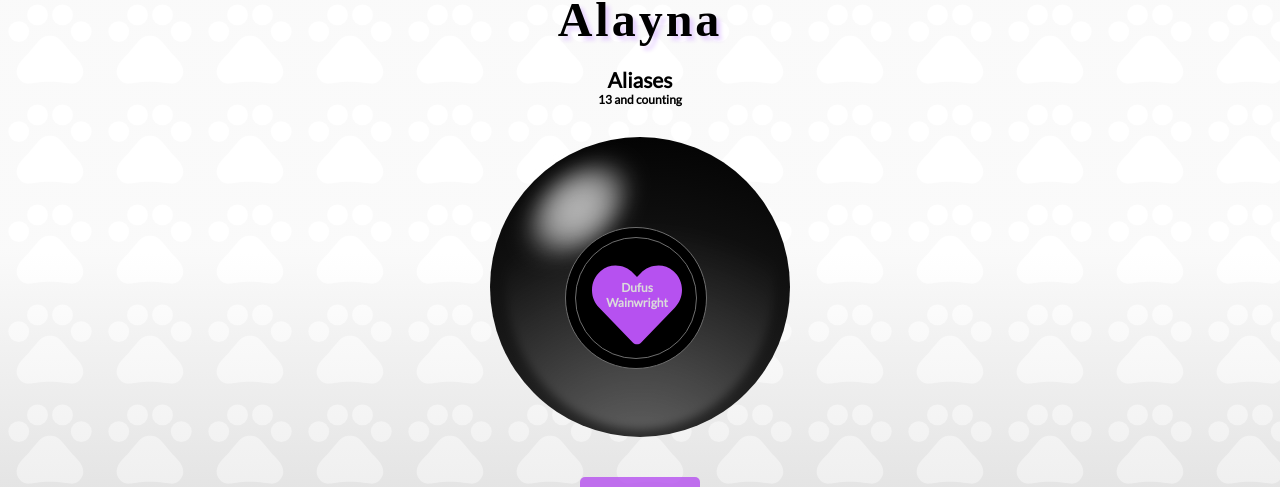
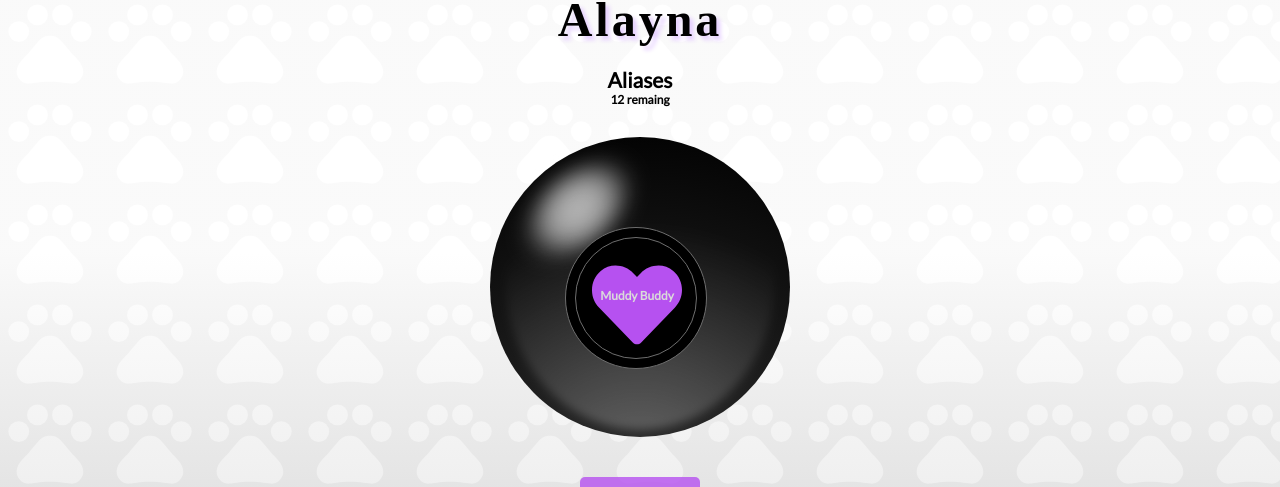
Before and after one commit to JGore99/alayna-obsessed, a React (Create React App) app: page /aliases in a window 1280 px wide. Both pictures are taken after a click on the button "Click". Shown: the part 108-595 px from the top of the page. Built offline with nearby package versions, Linux system fonts and the light colour scheme; a web font is replaced by a local one.

Commit message:
eliminate duplicates in random alias display, and add counter

```diff
--- a/src/pages/Aliases/Aliases.jsx
+++ b/src/pages/Aliases/Aliases.jsx
@@ -5,32 +5,45 @@ import { FaHeart } from 'react-icons/fa'
 
 const Aliases = () => {
 
-  const [currentAlias, setCurrentAlias] = useState(0)
+  const [currentAlias, setCurrentAlias] = useState()
+  const [remainingAliases, setremainingAliases] = useState([...AliasList])
   const [showHeart, setShowHeart] = useState(false)
   const [showInstructions, setshowInstructions] = useState(true)
+  const [disabled, setDisabled] = useState()
 
-  const transition = () => {
+  const showAlias = () => {
+    setCurrentAlias(0)
     setShowHeart(false)
     setshowInstructions(false)
-    setCurrentAlias(0)
-    setTimeout(() => {  setShowHeart(true); setCurrentAlias(AliasList[Math.floor(Math.random() * AliasList.length)])}, 200)
+    let newCurrentAlias = remainingAliases[Math.floor(Math.random() * remainingAliases.length)]
+    setCurrentAlias(newCurrentAlias)
+    let updatedAliases = remainingAliases.filter(remainingAlias => remainingAlias.id !== newCurrentAlias.id)
+    setremainingAliases(updatedAliases)
+    console.log("remainingAliases", remainingAliases)
+    console.log("length", remainingAliases.length)
+    setTimeout(() => {
+      setShowHeart(true)}, 400)
+    setDisabled(remainingAliases.length === 1 ? true : false)
   }
 
   return (
     <div className={`${styles.aliasesContainer}`}>
       <h1 className='pageTitle'>Aliases</h1>
-      <h3>{AliasList.length} and counting</h3>
+      <h3>{remainingAliases.length} remaing</h3>
+      {disabled && <h3>That's all of them, for now.</h3>}
       <div className={`${styles.eightBallContainer}`}>
-        <div className={`${styles.eightBallOutter}`}
+      <button className={`${styles.eightBallButton}`}
+          disabled={disabled}
           onClick={() =>{
-            transition()
+            showAlias()
           }}
-        >
+      ></button>
+        <div className={`${styles.eightBallOutter}`}>
           <div className={`${styles.eightBallRing}`}>
             <div className={`${styles.eightBallInner}`}>
               <div className={`${styles.heartContainer}`}>
                 {showInstructions && <h5 className={`${styles.aliasInstruct}`}>Click to see a nickname</h5>}
-                {currentAlias !== 0 && <h5 className={`${styles.alias}`}>{`${currentAlias.name}`}</h5> }
+                {showHeart && <h5 className={`${styles.alias}`}>{`${currentAlias.name}`}</h5> }
                 {showHeart && <FaHeart className={`${styles.heart}`} ></FaHeart>}
               </div>
             </div>
@@ -38,8 +51,9 @@ const Aliases = () => {
         </div>
       </div>
       <button
-          onClick={() =>{
-            transition()
+        disabled={disabled}
+        onClick={() =>{
+          showAlias()
           }}
         >Click</button>
     </div>
--- a/src/pages/Aliases/Aliases.module.css
+++ b/src/pages/Aliases/Aliases.module.css
@@ -12,6 +12,25 @@
   margin: 3rem;
   perspective: 1200px;
   perspective-origin: 50% 50%;
+  position: relative;
+  z-index: 1;
+}
+
+.eightBallButton {
+  width: 100%;
+  height: 100%;
+  position: absolute;
+  top: 0;
+  left: 0;
+  z-index: 0;
+  border-radius: 50%;
+  padding: 0;
+  margin: 0;
+  opacity: 0;
+}
+
+.eightBallButton:hover {
+  transform: none;
 }
 
 .eightBallOutter {
@@ -23,6 +42,7 @@
   position: relative;
   background: radial-gradient(circle at 50% 120%, #323232, #0a0a0a 80%, #000000 100%);
   cursor: pointer;
+  pointer-events: none;
 }
 
 .eightBallOutter:before {
@@ -50,13 +70,12 @@
   background: radial-gradient(circle at 50% 50%, rgba(236, 236, 236, 0.8), rgba(238, 238, 238, 0.6) 14%, rgba(255, 255, 255, 0) 24%);
   transform: translateX(-80px) translateY(-90px) skewX(-20deg);
   filter: blur(10px);
+  pointer-events: none;
 }
 
 .eightBallRing {
   width: 140px;
   height: 140px;
-
-  /* margin: 30%; */
   background: rgb(0, 0, 0);
   border: 1px rgb(110, 110, 110) solid;
   border-radius: 50%;
@@ -64,6 +83,7 @@
   top: 30%;
   left: 25%;
   z-index: 20;
+  pointer-events: none;
 }
 
 .eightBallInner {
@@ -76,6 +96,7 @@
   top: 6.6%;
   left: 6.6%;
   z-index: 20;
+  pointer-events: none;
 }
 
 /* .eightBallInner:before {
```
